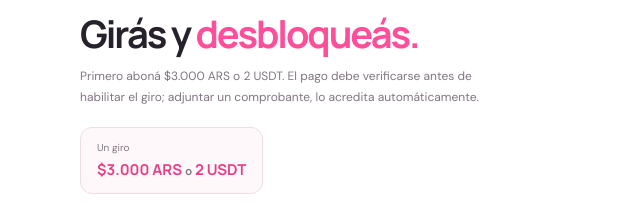
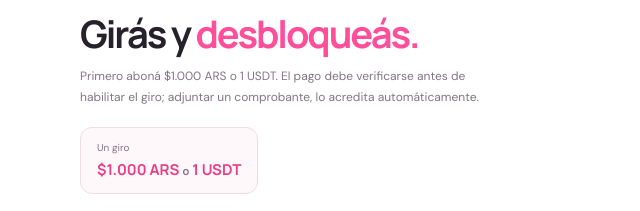
Before and after one commit to poder24358-jpg/velora, a website: page ruleta.html in a window 1280 px wide. Shown: the part 202-413 px from the top of the page, 0-640 px from the left. Drawn offline with Linux system fonts and the light colour scheme.

Commit message:
Update payment amounts in ruleta.html

```diff
--- a/ruleta.html
+++ b/ruleta.html
@@ -32,10 +32,10 @@
         <div class="roulette-copy">
           <div class="eyebrow"><span class="eyebrow-dot"></span> UNA OPORTUNIDAD, TODO EL CONTENIDO</div>
           <h1 id="roulette-title">Girás y <span>desbloqueás.</span></h1>
-          <p>Primero aboná $3.000 ARS o 2 USDT. El pago debe verificarse antes de habilitar el giro; adjuntar un comprobante, lo acredita automáticamente.</p>
+          <p>Primero aboná $1.000 ARS o 1 USDT. El pago debe verificarse antes de habilitar el giro; adjuntar un comprobante, lo acredita automáticamente.</p>
           <div class="roulette-price-card">
             <span>Un giro</span>
-            <strong>$3.000 ARS <span>o</span> 2 USDT</strong>
+            <strong>$1.000 ARS <span>o</span> 1 USDT</strong>
           </div>
           <p class="unlock-status" id="unlock-status" role="status" aria-live="polite">
             Primero tenés que abonar $1.000 ARS o 1 USDT. Esta página  verifica el pago, habilita el giro automáticamente.
```
